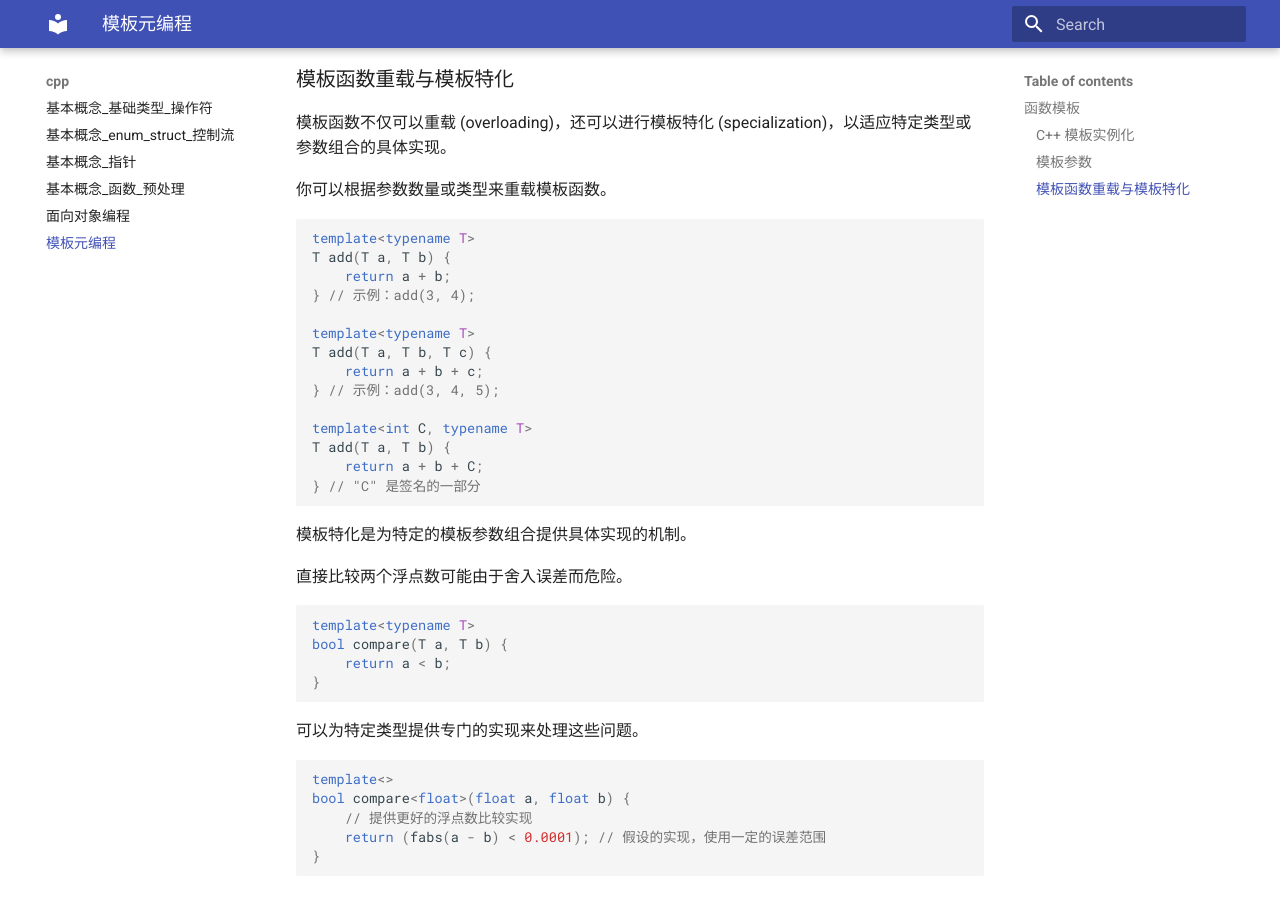
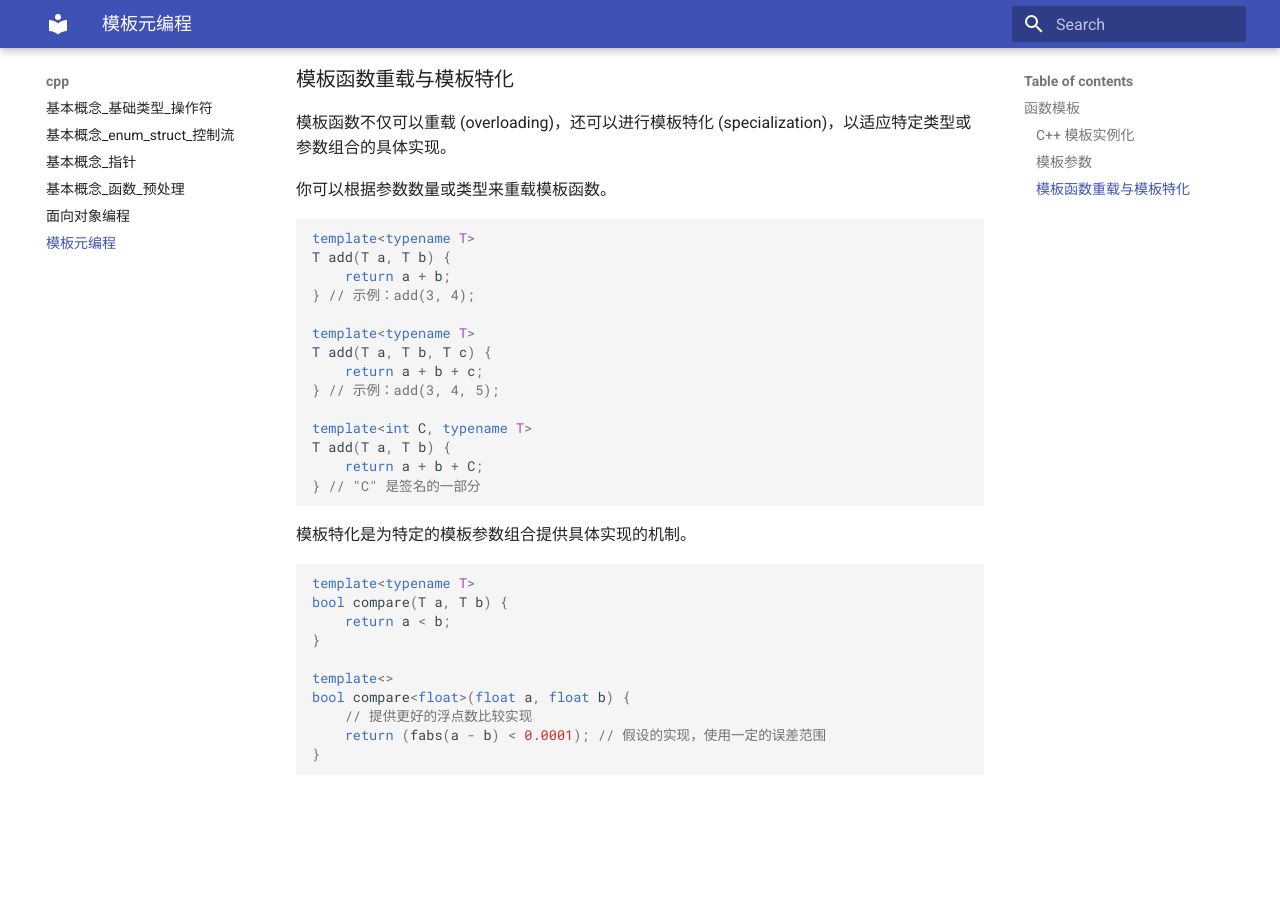
Before and after one commit to ymma98/technotes, an MkDocs documentation site: the page built from docs/cpp/模板元编程.md, in a window 1280 px wide and 900 px high, scrolled down 3110 px. Built offline with MkDocs 1.6.1 and Material for MkDocs 9.7.7, drawn with Linux system fonts in a browser that asks for light colours; after the commit the page ends 3909 px from its top, so only the background shows below that.

Commit message:
docs/cpp/模板元编程.md updated from https://stackedit.cn/

````diff
--- a/docs/cpp/模板元编程.md
+++ b/docs/cpp/模板元编程.md
@@ -182,15 +182,12 @@ T add(T a, T b) {
 模板特化是为特定的模板参数组合提供具体实现的机制。
 
 
-直接比较两个浮点数可能由于舍入误差而危险。
 ```cpp
 template<typename T>
 bool compare(T a, T b) {
     return a < b;
 }
-```
-可以为特定类型提供专门的实现来处理这些问题。
-```cpp
+
 template<>
 bool compare<float>(float a, float b) {
     // 提供更好的浮点数比较实现
````
Also changed, not shown: other parts of docs/cpp/模板元编程.md (+2 -2 lines).
